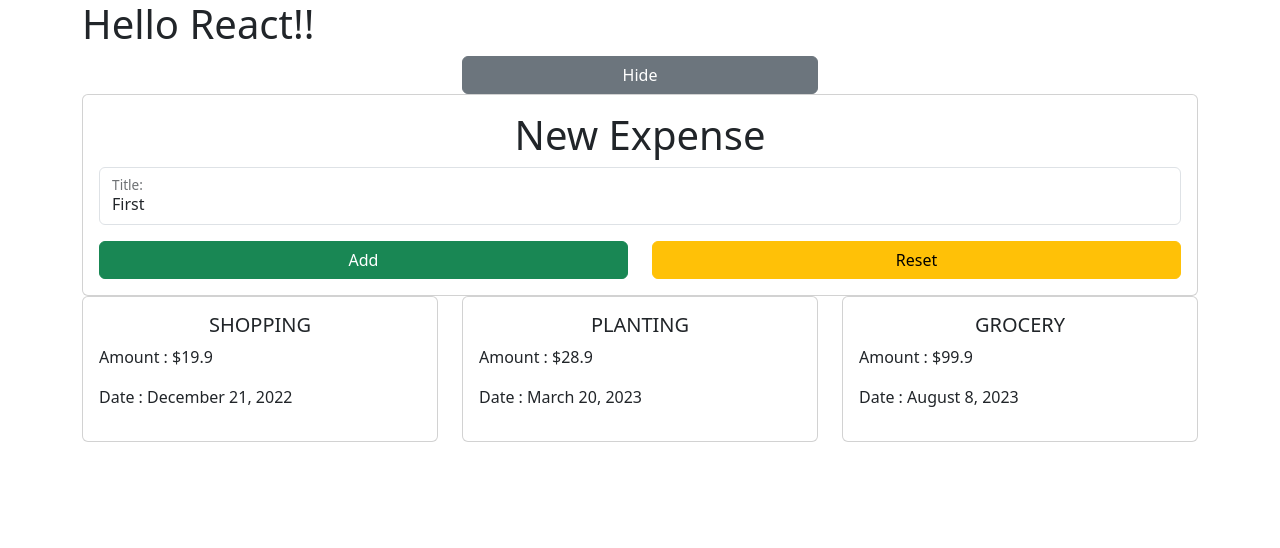
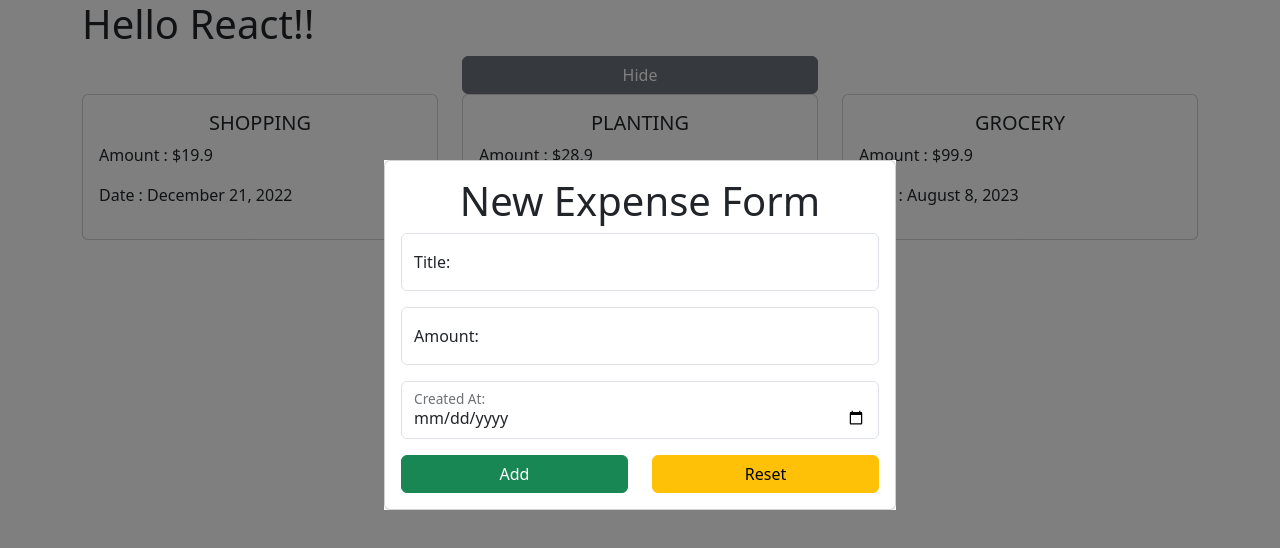
Before and after one commit to synergy2411/del-oct-23-frontend-adv-module-two, a React (Create React App) app in the folder awesome-app/: page / in a window 1280 px wide. Both pictures are taken after a click on the button "Show". Shown: the top 548 px of the page. Built offline with nearby package versions, Linux system fonts and the light colour scheme.

Commit message:
exp sent to parent

```diff
--- a/awesome-app/package.json
+++ b/awesome-app/package.json
@@ -10,6 +10,7 @@
     "react": "^18.2.0",
     "react-dom": "^18.2.0",
     "react-scripts": "5.0.1",
+    "uuid": "^9.0.1",
     "web-vitals": "^2.1.4"
   },
   "scripts": {
--- a/awesome-app/public/index.html
+++ b/awesome-app/public/index.html
@@ -17,5 +17,6 @@
   <body>
     <noscript>You need to enable JavaScript to run this app.</noscript>
     <div id="root"></div>
+    <div id="model-container"></div>
   </body>
 </html>
--- a/awesome-app/src/components/Expenses/ExpenseForm/ExpenseForm.jsx
+++ b/awesome-app/src/components/Expenses/ExpenseForm/ExpenseForm.jsx
@@ -1,21 +1,36 @@
 import { useState } from "react";
+import { createPortal } from "react-dom";
+import { v4 } from "uuid";
 
-const ExpenseForm = () => {
-  const [enteredTitle, setEnteredTitle] = useState("First");
+import classes from "./ExpenseForm.module.css";
+
+const ExpenseForm = ({ addNewExpense }) => {
+  const [enteredTitle, setEnteredTitle] = useState("");
+  const [enteredAmount, setEnteredAmount] = useState("");
+  const [enteredCreatedAt, setEnteredCreatedAt] = useState("");
 
   const titleChangeHandler = (event) => setEnteredTitle(event.target.value);
+  const amountChangeHandler = (event) => setEnteredAmount(event.target.value);
+  const craetedAtChangeHandler = (event) =>
+    setEnteredCreatedAt(event.target.value);
 
   const addClickHandler = (event) => {
     event.preventDefault();
-    console.log("Title : ", enteredTitle);
+    let newExpense = {
+      id: v4(),
+      title: enteredTitle,
+      amount: Number(enteredAmount),
+      createdAt: new Date(enteredCreatedAt),
+    };
+    addNewExpense(newExpense);
   };
-  return (
-    <div className="backdrop">
-      <div className="dialog-box">
+  return createPortal(
+    <div className={classes["backdrop"]}>
+      <div className={classes["dialog-box"]}>
         <div className="card">
           <div className="card-body">
             <form>
-              <h1 className="text-center">New Expense</h1>
+              <h1 className="text-center">New Expense Form</h1>
               {/* title */}
               <div className="form-floating mb-3">
                 <input
@@ -30,7 +45,33 @@ const ExpenseForm = () => {
                 <label htmlFor="title">Title:</label>
               </div>
               {/* amount */}
+              <div className="form-floating mb-3">
+                <input
+                  type="number"
+                  className="form-control"
+                  name="amount"
+                  id="amount"
+                  placeholder=""
+                  value={enteredAmount}
+                  onChange={amountChangeHandler}
+                />
+                <label htmlFor="amount">Amount:</label>
+              </div>
               {/* createdAt */}
+              <div className="form-floating mb-3">
+                <input
+                  type="date"
+                  className="form-control"
+                  name="created-at"
+                  id="created-at"
+                  placeholder=""
+                  value={enteredCreatedAt}
+                  onChange={craetedAtChangeHandler}
+                  min="2022-04-01"
+                  max="2024-03-31"
+                />
+                <label htmlFor="created-at">Created At:</label>
+              </div>
               {/* buttons */}
               <div className="row">
                 <div className="col-6">
@@ -53,7 +94,8 @@ const ExpenseForm = () => {
           </div>
         </div>
       </div>
-    </div>
+    </div>,
+    document.getElementById("model-container")
   );
 };
 
--- /dev/null
+++ b/awesome-app/src/components/Expenses/ExpenseForm/ExpenseForm.module.css
@@ -0,0 +1,19 @@
+.backdrop {
+  position: fixed;
+  left: 0;
+  top: 0;
+  width: 100vw;
+  height: 100vh;
+  background-color: rgba(0, 0, 0, 0.5);
+  z-index: 50%;
+}
+
+.dialog-box {
+  position: fixed;
+  left: 30vw;
+  top: 20vh;
+  width: 40vw;
+  height: auto;
+  background-color: #fff;
+  z-index: 70%;
+}
--- a/awesome-app/src/components/Expenses/Expenses.jsx
+++ b/awesome-app/src/components/Expenses/Expenses.jsx
@@ -28,6 +28,10 @@ function Expenses() {
 
   const toggleClickHandler = () => setToggle(!toggle);
 
+  const addNewExpense = (newExp) => {
+    console.log("PARENT : ", newExp);
+  };
+
   return (
     <Fragment>
       <div className="row">
@@ -40,7 +44,7 @@ function Expenses() {
         </div>
       </div>
 
-      {toggle && <ExpenseForm />}
+      {toggle && <ExpenseForm addNewExpense={addNewExpense} />}
 
       <div className="row">
         <ExpenseItem expense={expenses[0]} />
```
Also changed, not shown: 1 other file (tests, documents, lock files or other folders).
